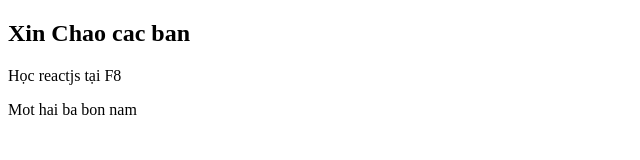
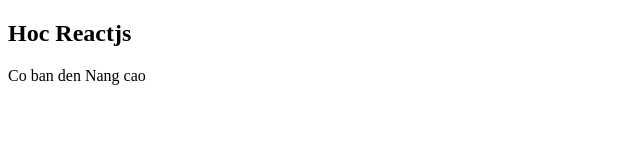
Before and after one commit to Niseel/LearnReactjs_F8, a plain HTML site: page React, ReactDOM/index.html in a window 1280 px wide. Shown: the whole page, without its empty margins (0-640 px from the left). Drawn offline with nearby package versions, Linux system fonts and the light colour scheme.

Commit message:
ReactDom to renderUI

```diff
--- a/React, ReactDOM/index.html
+++ b/React, ReactDOM/index.html
@@ -9,33 +9,47 @@
       src="https://unpkg.com/react@17/umd/react.development.js"
       crossorigin
     ></script>
+    <script
+      src="https://unpkg.com/react-dom@17/umd/react-dom.development.js"
+      crossorigin
+    ></script>
   </head>
   <body>
-    <h2>Xin Chao cac ban</h2>
+    <div id="root"></div>
 
     <script>
       //DOM
-      const divDOM = document.createElement("div");
-      divDOM.title = "Hoc-Reactjs";
-      divDOM.innerText = "Học reactjs tại F8";
+      // const divDOM = document.createElement("div");
+      // divDOM.title = "Hoc-Reactjs";
+      // divDOM.innerText = "Học reactjs tại F8";
 
-      const pDOM = document.createElement("p");
-      pDOM.innerText = "Mot hai ba bon nam";
+      // const pDOM = document.createElement("p");
+      // pDOM.innerText = "Mot hai ba bon nam";
 
-      divDOM.appendChild(pDOM);
-      document.body.appendChild(divDOM);
+      // divDOM.appendChild(pDOM);
+      // document.body.appendChild(divDOM);
 
       //React
-      const divReact = React.createElement(
+      const postItem = React.createElement(
         "div",
         {
-          title: "Hoc-Reactjs",
+          className: "post-item",
         },
-        "Học reactjs tại F8",
-        React.createElement("p", null, "Mot hai ba bon nam")
+        React.createElement(
+          "h2",
+          {
+            title: "Hoc React tai F8",
+          },
+          "Hoc Reactjs"
+        ),
+        React.createElement("p", {}, "Co ban den Nang cao")
       );
 
-      console.log(divReact);
+      // Get root element
+      const root = document.getElementById("root");
+
+      // React-DOM --> render UI
+      ReactDOM.render(postItem, root);
     </script>
   </body>
 </html>
```
